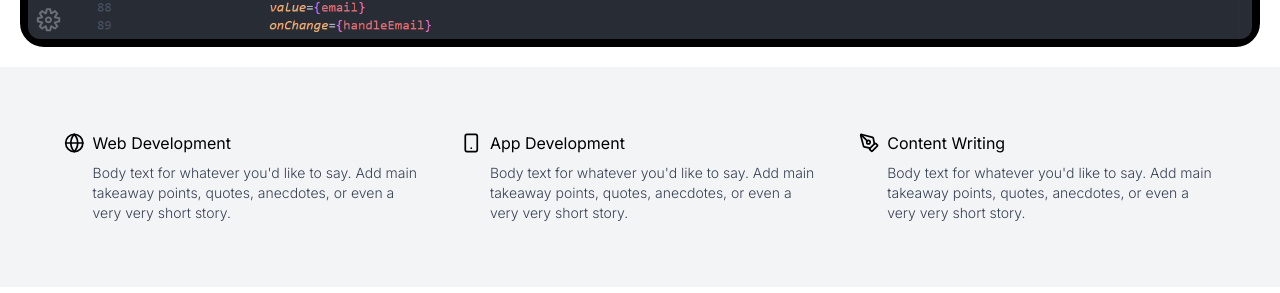
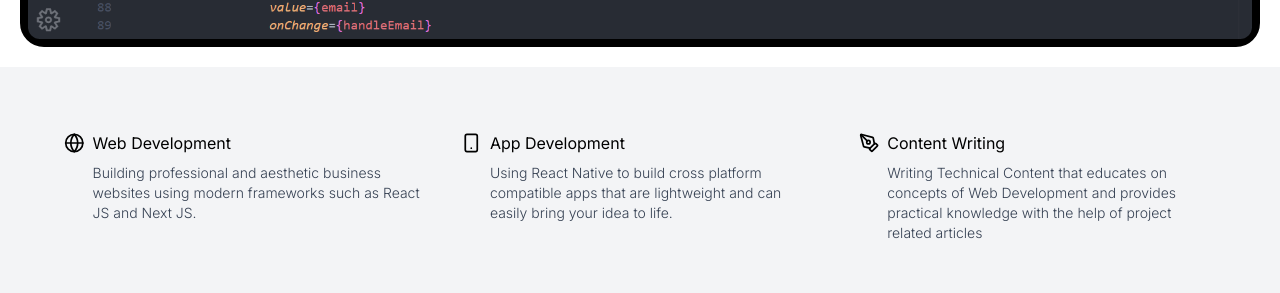
Before and after one commit to pranav264/developer_portfolio, a React (Vite) app: page / in a window 1280 px wide. Shown: the part 996-1289 px from the top of the page. Built offline with nearby package versions, Linux system fonts and the light colour scheme.

Commit message:
Content Updation and Bug Fixes

```diff
--- a/src/components/HeroAndServices.jsx
+++ b/src/components/HeroAndServices.jsx
@@ -20,7 +20,7 @@ const HeroAndServices = () => {
   }, []);
 
   return (
-    <div className='w-full flex flex-col mt-44 inter'>
+    <div key={key} className='w-full flex flex-col mt-44 inter'>
         <div id='home' className='flex flex-col justify-center items-center gap-5'>
             {/* <div className='flex justify-center items-center flex-wrap gap-2'>
                 <p className='text-3xl xl:text-5xl font-normal xl:font-bold'>Building Websites</p>
--- a/src/components/Services.jsx
+++ b/src/components/Services.jsx
@@ -6,17 +6,17 @@ const services = [
     {
         Icon: Globe,
         title: "Web Development",
-        description: "Body text for whatever you'd like to say. Add main takeaway points, quotes, anecdotes, or even a very very short story."
+        description: "Building professional and aesthetic business websites using modern frameworks such as React JS and Next JS."
     },
     {
         Icon: Smartphone,
         title: "App Development",
-        description: "Body text for whatever you'd like to say. Add main takeaway points, quotes, anecdotes, or even a very very short story."
+        description: "Using React Native to build cross platform compatible apps that are lightweight and can easily bring your idea to life."
     },
     {
         Icon: PenTool,
         title: "Content Writing",
-        description: "Body text for whatever you'd like to say. Add main takeaway points, quotes, anecdotes, or even a very very short story."
+        description: "Writing Technical Content that educates on concepts of Web Development and provides practical knowledge with the help of project related articles"
     }
 ]
 
```
